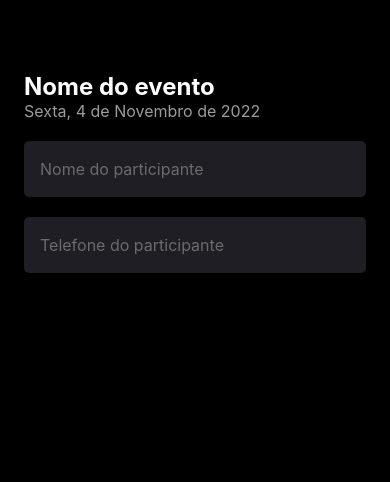
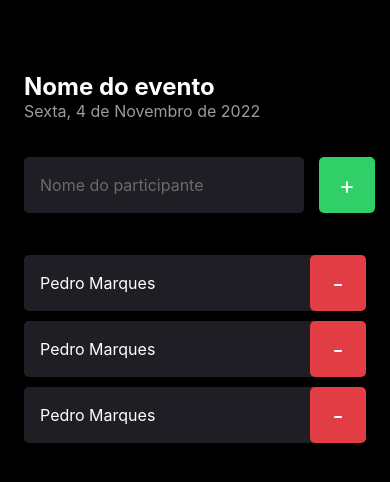
Before and after one commit to Pdro-marqss/imhere, a React Native app: screen / in a window 390 px wide. Shown: the top 482 px of the page. Built offline with nearby package versions, Linux system fonts and the light colour scheme.

Commit message:
feat: new participant component

```diff
--- /dev/null
+++ b/src/components/Participant/index.tsx
@@ -0,0 +1,19 @@
+import { View, Text, TouchableOpacity } from 'react-native';
+
+import { styles } from './styles';
+
+export function Participant() {
+   return (
+      <View style={styles.container}>
+         <Text style={styles.name}>Pedro Marques</Text>
+
+         <TouchableOpacity
+            style={styles.button}
+         >
+            <Text style={styles.buttonText}>
+               -
+            </Text>
+         </TouchableOpacity>
+      </View>
+   );
+}
--- /dev/null
+++ b/src/components/Participant/styles.ts
@@ -0,0 +1,30 @@
+import { StyleSheet } from 'react-native';
+
+export const styles = StyleSheet.create({
+   container: {
+      width: '100%',
+      backgroundColor: '#1F1E25',
+      borderRadius: 5,
+      flexDirection: 'row',
+      alignItems: 'center',
+      marginBottom: 10,
+   },
+   name: {
+      fontSize: 16,
+      color: '#FFFF',
+      flex: 1,
+      marginLeft: 16,
+   },
+   buttonText: {
+      color: '#FFFF',
+      fontSize: 24,
+   },
+   button: {
+      width: 56,
+      height: 56,
+      borderRadius: 5,
+      backgroundColor: '#E23C44',
+      alignItems: 'center',
+      justifyContent: 'center',
+   },
+});
--- a/src/screens/Home/index.tsx
+++ b/src/screens/Home/index.tsx
@@ -1,9 +1,15 @@
-import { Text, View, TextInput } from 'react-native';
+import { Text, View, TextInput, TouchableOpacity } from 'react-native';
 import { StatusBar } from 'expo-status-bar';
+
+import { Participant } from '../../components/Participant';
 
 import { styles } from './styles';
 
 export function Home() {
+   function handleParticipantAdd() {
+      console.log('voce clicou no botao')
+   }
+
    return (
       <View style={styles.container}>
          <Text style={styles.h1}>
@@ -13,18 +19,26 @@
             Sexta, 4 de Novembro de 2022
          </Text>
 
-         <TextInput
-            style={styles.input}
-            placeholder='Nome do participante'
-            placeholderTextColor='#6B6B6B'
-         />
+         <View style={styles.form}>
+            <TextInput
+               style={styles.input}
+               placeholder='Nome do participante'
+               placeholderTextColor='#6B6B6B'
+            />
 
-         <TextInput
-            style={styles.input}
-            placeholder='Telefone do participante'
-            placeholderTextColor='#6B6B6B'
-            keyboardType='numeric'
-         />
+            <TouchableOpacity
+               style={styles.button}
+               onPress={handleParticipantAdd}
+            >
+               <Text style={styles.buttonText}>
+                  +
+               </Text>
+            </TouchableOpacity>
+         </View>
+
+         <Participant />
+         <Participant />
+         <Participant />
 
          <StatusBar style="light" />
       </View>
--- a/src/screens/Home/styles.ts
+++ b/src/screens/Home/styles.ts
@@ -17,12 +17,31 @@
       fontSize: 16,
    },
    input: {
-      height: 56,
+      flex: 1,
+      maxHeight: 56,
       backgroundColor: '#1F1E25',
       borderRadius: 5,
+      color: '#FFFF',
       fontSize: 16,
+      padding: 16,
+   },
+   buttonText: {
       color: '#FFFF',
-      padding: 16,
-      marginTop: 20,
+      fontSize: 24,
+   },
+   button: {
+      width: 56,
+      height: 56,
+      borderRadius: 5,
+      backgroundColor: '#31CF67',
+      alignItems: 'center',
+      justifyContent: 'center',
+   },
+   form: {
+      width: '100%',
+      flexDirection: 'row',
+      gap: 15,
+      marginTop: 36,
+      marginBottom: 42,
    }
 });
```
